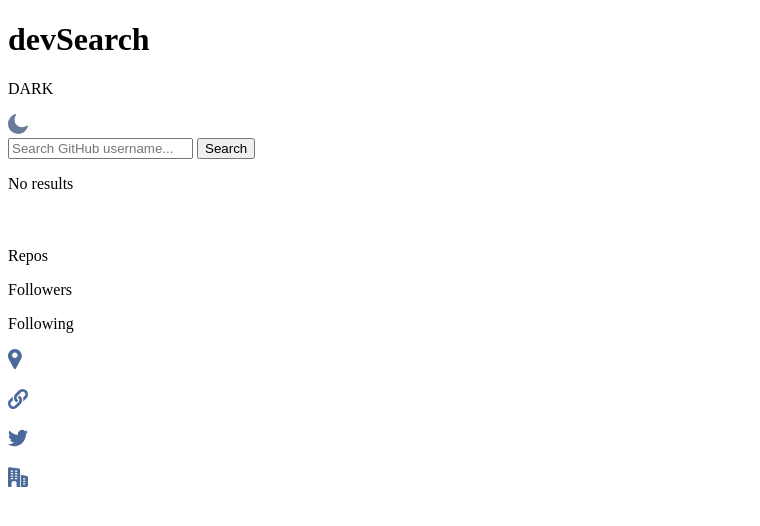
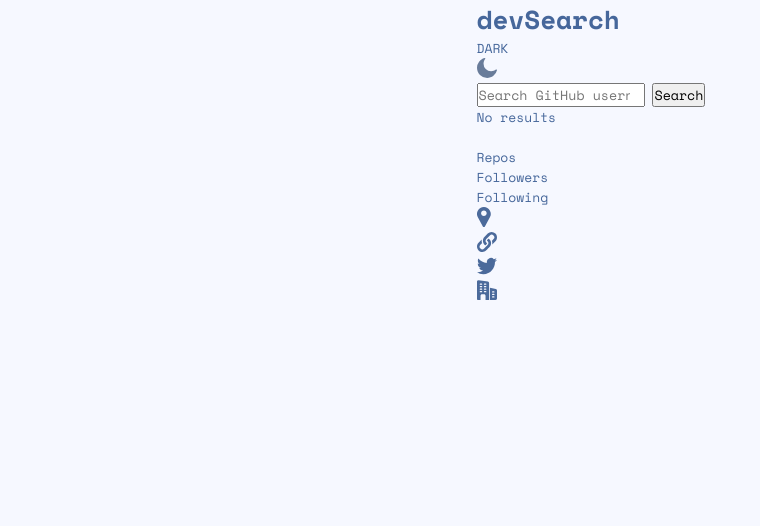
Before and after one commit to jmeegan2/GitHub-Search-App--API-practice-, a plain HTML site: page index.html in a window 1280 px wide. Shown: the whole page, without its empty margins (0-760 px from the left). Drawn offline with nearby package versions, Linux system fonts and the light colour scheme.

Commit message:
setting up the css atm

```diff
--- a/style.css
+++ b/style.css
@@ -1 +1,29 @@
-:
+:root{
+    --lm-bg: #F6F8FF;
+    --lm-bg-content: #FEFEFE;
+    --lm-text: #46679b;
+    --lm-text-alt: #2B3442;
+    --lm-shadow-active: 0px 4px 4px 0px rgba(0,0,0,0.25);
+    --lm-shadow-inactive: 0px 16px 30px -10px rgba(0,0,0,0.2);
+    --lm-icon-bg: brightness(100%);
+
+    /* BTN */
+    --btn: #0079FF;
+    --btn-hover: #60ABFF;
+}
+
+/* all elements */
+*{
+    margin: 0;
+    padding: 0;
+    font-family: 'Space Mono', monospace;
+}
+body{
+    background-color: var(--lm-bg);
+    font-size: 13px;
+    color: var(--lm-text)
+}
+.container{
+    max-width: 327px;
+    margin:auto;
+}
```
